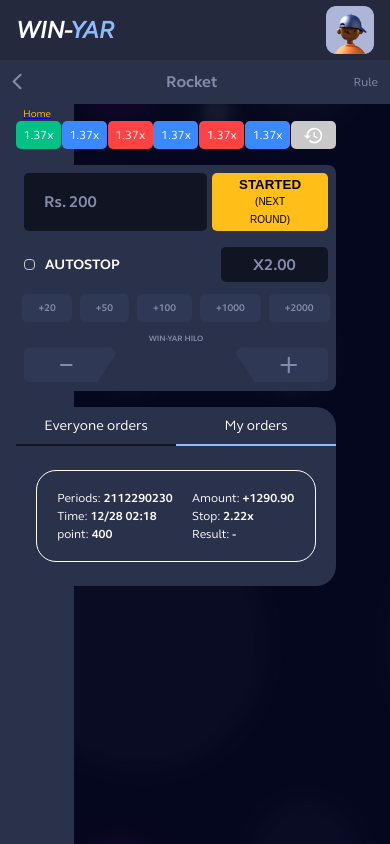
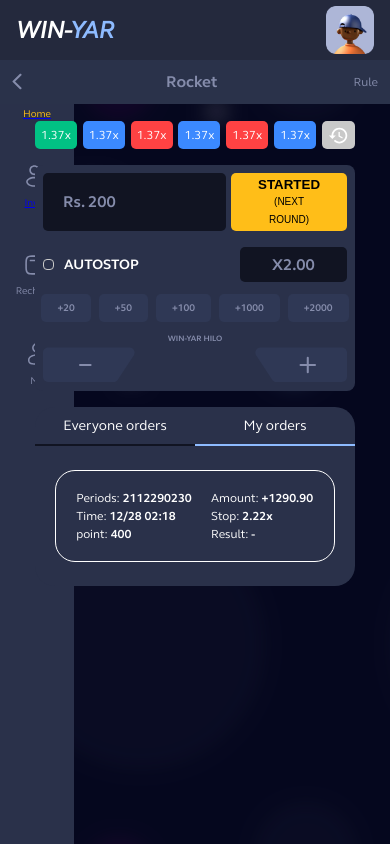
Before and after one commit to VimLeSai/game-design, a React (Create React App) app: page /rocket in a window 390 px wide. Built offline with nearby package versions, Linux system fonts and the light colour scheme.

Commit message:
click issue fixed

```diff
--- a/src/components/rocket/recharge-modal.jsx
+++ b/src/components/rocket/recharge-modal.jsx
@@ -6,8 +6,8 @@
       {showModal ? (
         <>
           <div className="fixed inset-0 z-50 flex items-center justify-center overflow-x-hidden overflow-y-auto outline-none focus:outline-none">
-            <div className="relative w-auto max-w-3xl mx-auto my-6">
-              <div className="relative flex flex-col w-full p-3 border-0 rounded-lg shadow-lg outline-none rounded-t-xl bg-darkslategray focus:outline-none">
+            <div className="relative w-auto md:max-w-3xl md:mx-auto md:my-6">
+              <div className="relative p-3 border-0 rounded-lg shadow-lg outline-none md:w-full rounded-t-xl bg-darkslategray focus:outline-none">
                 <div className="flex items-start justify-between p-3 border-b border-gray-300 border-solid rounded-t ">
                   <h3 className="text-3xl m-0 font=semibold text-white text-center">
                     <b className="">Join Bahar</b>
--- a/src/pages/rocket.jsx
+++ b/src/pages/rocket.jsx
@@ -7,25 +7,25 @@
   const [showModal, setShowModal] = useState(false);
   const GrowthTags = (
     <div className="flex flex-row items-center justify-between mt-2 mb-4 text-xs ">
-      <div className="rounded-8xs bg-mediumseagreen w-[45px] h-[25px] flex flex-row py-3.5 px-2.5 box-border items-center justify-center">
+      <div className="rounded-8xs bg-mediumseagreen md:w-[45px] h-[25px] flex flex-row py-3.5 px-1.5 md:px-2.5 box-border items-center justify-center">
         <div className="relative">1.37x</div>
       </div>
-      <div className="rounded-8xs bg-dodgerblue-200 w-[45px] h-[25px] flex flex-row py-3.5 px-2.5 box-border items-center justify-center">
+      <div className="rounded-8xs bg-dodgerblue-200 md:w-[45px] h-[25px] flex flex-row py-3.5 px-1.5 md:px-2.5 box-border items-center justify-center">
         <div className="relative">1.37x</div>
       </div>
-      <div className="rounded-8xs bg-tomato w-[45px] h-[25px] flex flex-row py-3.5 px-2.5 box-border items-center justify-center">
+      <div className="rounded-8xs bg-tomato md:w-[45px] h-[25px] flex flex-row py-3.5 px-1.5 md:px-2.5 box-border items-center justify-center">
         <div className="relative">1.37x</div>
       </div>
-      <div className="rounded-8xs bg-dodgerblue-200 w-[45px] h-[25px] flex flex-row py-3.5 px-2.5 box-border items-center justify-center">
+      <div className="rounded-8xs bg-dodgerblue-200 md:w-[45px] h-[25px] flex flex-row py-3.5 px-1.5 md:px-2.5 box-border items-center justify-center">
         <div className="relative">1.37x</div>
       </div>
-      <div className="rounded-8xs bg-tomato w-[45px] h-[25px] flex flex-row py-3.5 px-2.5 box-border items-center justify-center">
+      <div className="rounded-8xs bg-tomato md:w-[45px] h-[25px] flex flex-row py-3.5 px-1.5 md:px-2.5 box-border items-center justify-center">
         <div className="relative">1.37x</div>
       </div>
-      <div className="rounded-8xs bg-dodgerblue-200 w-[45px] h-[25px] flex flex-row py-3.5 px-2.5 box-border items-center justify-center">
+      <div className="rounded-8xs bg-dodgerblue-200 md:w-[45px] h-[25px] flex flex-row py-3.5 px-1.5 md:px-2.5 box-border items-center justify-center">
         <div className="relative">1.37x</div>
       </div>
-      <div className="rounded-8xs bg-gray w-[45px] h-[25px] flex flex-row py-3.5 px-2.5 box-border items-center justify-center">
+      <div className="rounded-8xs bg-gray md:w-[45px] h-[25px] flex flex-row py-3.5 px-1.5 md:px-2.5 box-border items-center justify-center">
         <img className="relative w-[21px] h-[21px] overflow-hidden shrink-0" alt="" src="/mdiclockarrow.svg" />
       </div>
     </div>
@@ -37,7 +37,7 @@
         <>
           <SubHeader subTitle="Rocket" showRule />
           <div className="overflow-y-auto flex flex-col md:flex-row items-start justify-center w-full gap-[40px]">
-            <div className="relative my-4 w-80 md:w-96 h-[calc(100vh_-_142px)]">
+            <div className="relative mx-auto my-4 w-80 md:w-96 h-[calc(100vh_-_142px)]">
               {GrowthTags}
               <div className="relative p-2 my-4 text-base text-center rounded-lg text-lightslategray font-fs-elliot-pro bg-darkslategray">
                 <div className=" flex flex-row items-start justify-start gap-[5px]">
--- a/src/shared/layout.jsx
+++ b/src/shared/layout.jsx
@@ -5,7 +5,7 @@
 const Layout = ({ children }) => {
   return (
     <div
-      className="relative w-screen h-screen overflow-hidden text-5xl text-left text-white cursor-pointer -z-[1] bg-backgound font-fs-elliot-pro"
+      className="relative w-screen h-screen overflow-hidden text-5xl text-left text-white bg-backgound font-fs-elliot-pro"
       style={{
         backgroundImage: "url('/group-501.svg')",
       }}
```
